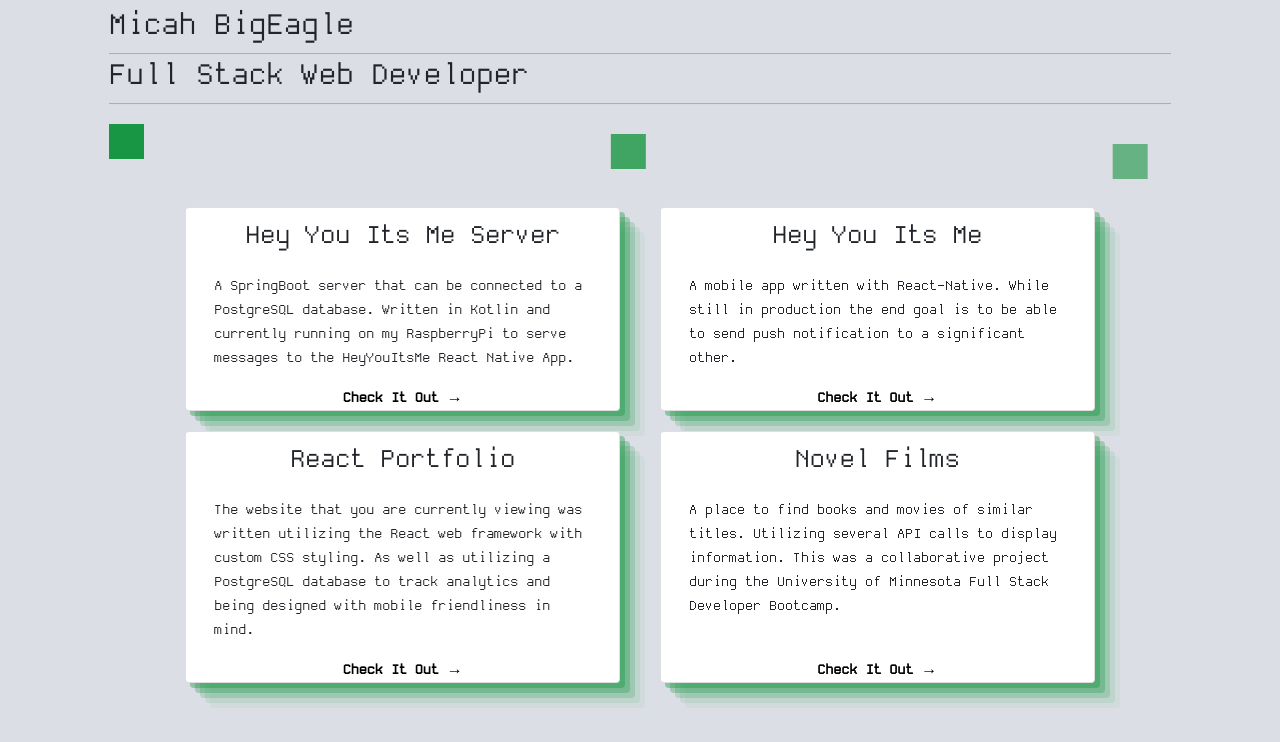
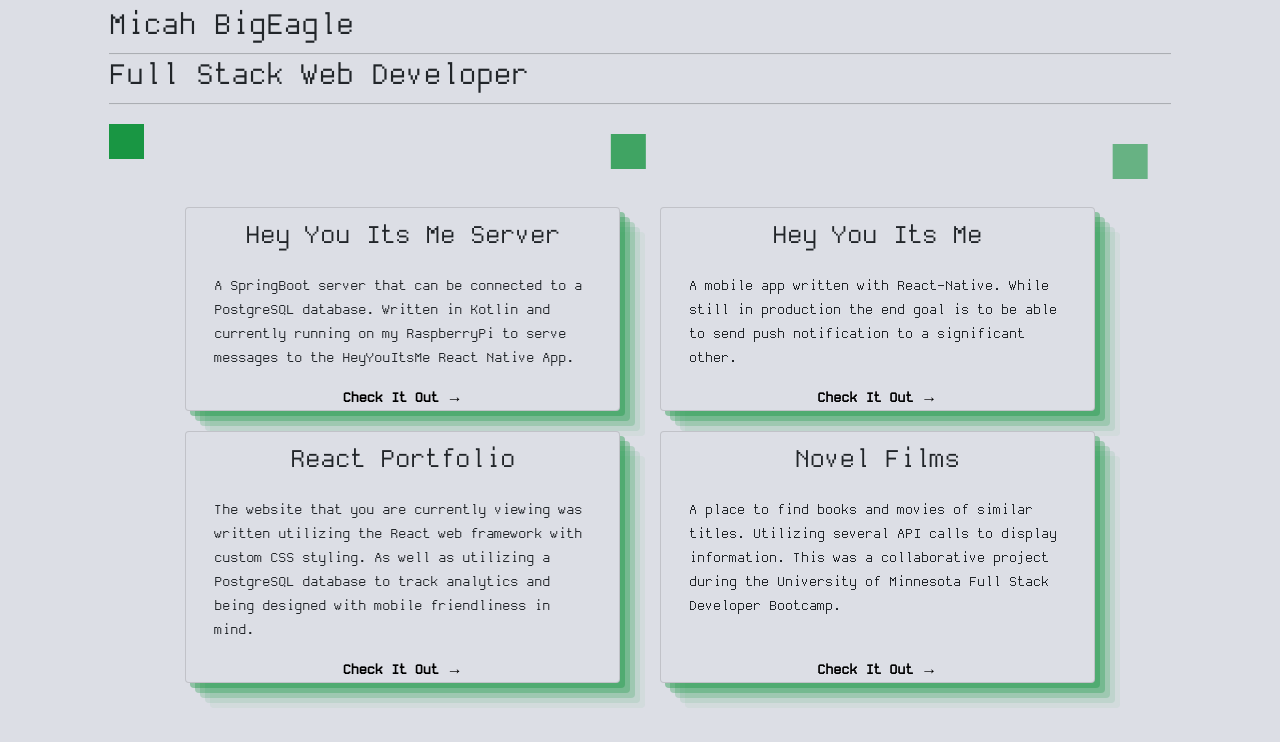
Before and after one commit to Cete4/React-Portfolio, a React (Create React App) app: page / in a window 1280 px wide. Shown: the top 742 px of the page. Built offline with nearby package versions, Linux system fonts and the light colour scheme; a web font is replaced by a local one.

Commit message:
Fixed the css of the cards

```diff
--- a/public/style.css
+++ b/public/style.css
@@ -14,3 +14,7 @@ body {
     background: #dcdee5;
     font-family: "Dina", serif;
 }
+
+.card {
+    background: #dcdee5;
+}
--- a/src/App.css
+++ b/src/App.css
@@ -55,8 +55,13 @@
     background-color: transparent;
 }
 
-.cardRow{
+.cardRow {
     justify-content: center;
+    background: transparent;
+}
+
+.card {
+    background-color: #dcdee5;
 }
 
 .definedRowHeight {
--- a/src/Components/ProjectCard/style.css
+++ b/src/Components/ProjectCard/style.css
@@ -5,8 +5,9 @@
     url("../../resources/font/DinaRemasterII-01.ttf") format("truetype");
 }
 
+
 .ProjectCard {
-    background: transparent;
+    background-color: #dcdee5;
     border-color: transparent;
     margin: 20px;
     font-family: Dina, serif;
@@ -27,13 +28,15 @@
 .CardAnchor {
     text-align: center;
     font-weight: bold;
-    background-color: transparent;
+    background: #dcdee5;
     border-color: transparent;
     color: black;
     text-decoration: none;
 }
 
 .cardHeader {
+    background: #dcdee5;
+    border: transparent;
     margin-top: 5px;
     font-size: 30px;
     text-align: center;
@@ -43,6 +46,10 @@
     color: rgb(25, 150, 67);
 }
 
+.ProjectCard.card {
+    background-color: #dcdee5;
+}
+
 .disabled {
     pointer-events: none;
 }
```
